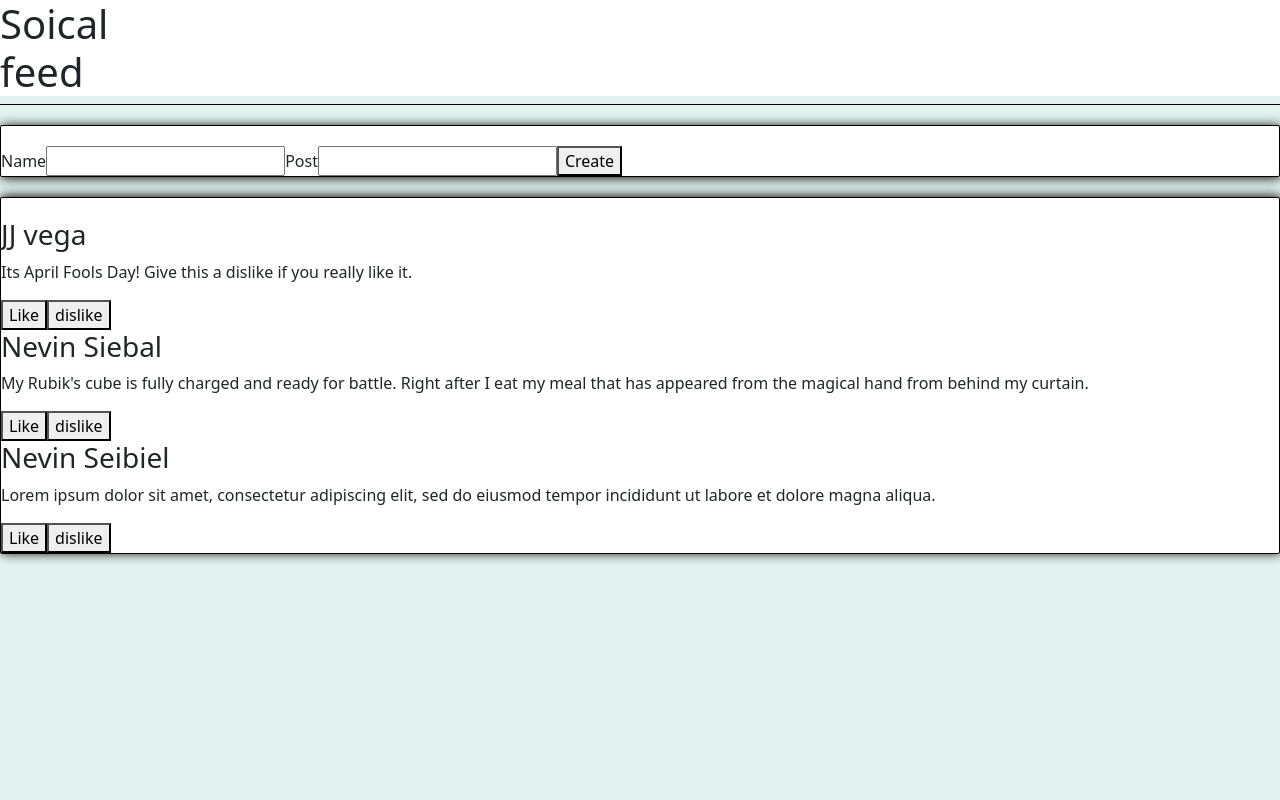
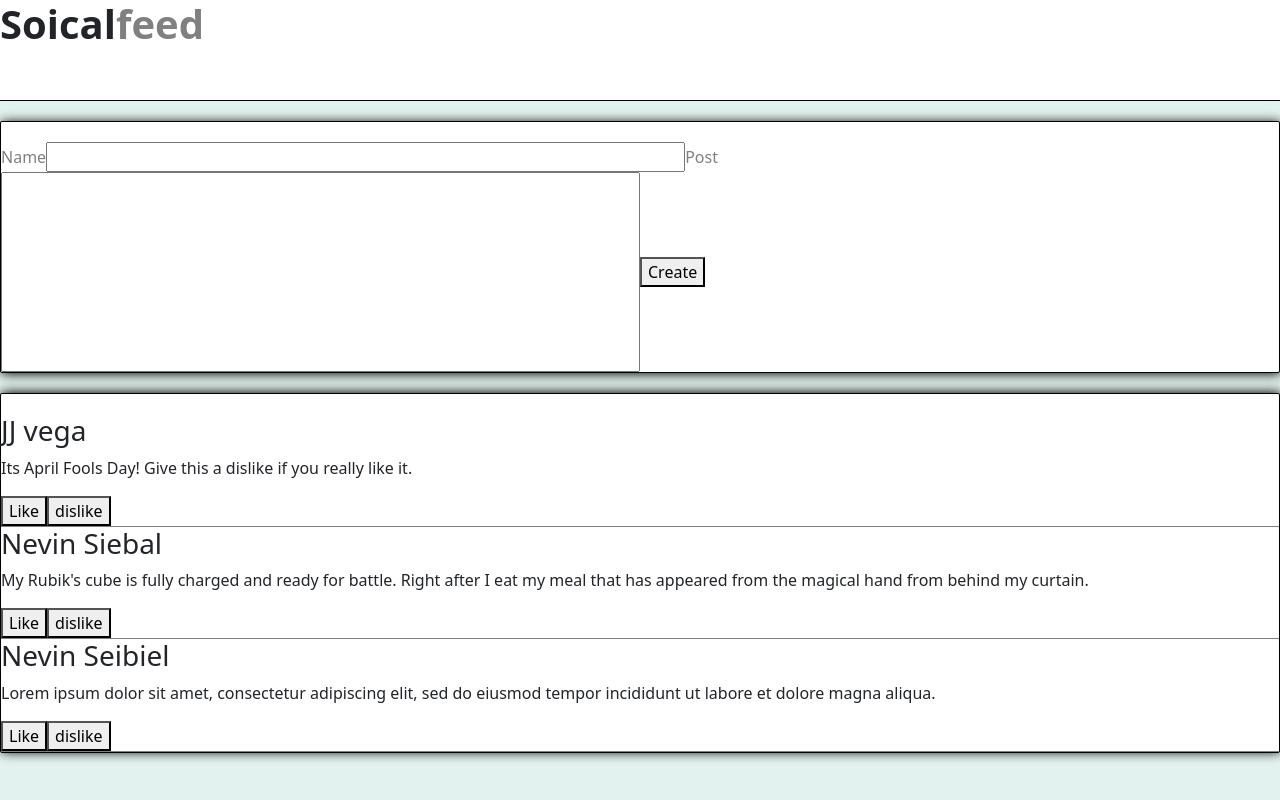
Before and after one commit to Shyned/SocialFeed, a React (Create React App) app: page / in a window 1280 px wide. Built offline with nearby package versions, Linux system fonts and the light colour scheme.

Commit message:
Changed feed color + added underlines to each wall post + increased input field size

```diff
--- a/src/App.css
+++ b/src/App.css
@@ -4,8 +4,11 @@
 }
 .header{
     background-color: white;
+    height: 100px;
 }
-
+h1{
+    justify-self: auto;
+}
 .new-post{
     display: flex;
     flex-direction: column;
--- a/src/App.js
+++ b/src/App.js
@@ -21,8 +21,8 @@ function App() {
   return (
    <div>
     <div className='header'>
-      <h1 >
-        Soical<div className='mute-color'>feed</div>
+      <h1 style={{ display:"flex", fontWeight:"bolder" }}>
+        Soical<div style={{ color:"grey"}}>feed</div>
       </h1>
     </div>
      {/* container around wall and post area */}
--- a/src/Components/AddPost/AddPost.jsx
+++ b/src/Components/AddPost/AddPost.jsx
@@ -18,12 +18,12 @@ const AddPost = (props) => {
 
     return (
 // calls function to stop page reload when create is clicked
-        <form onSubmit={handleSubmit}>
-            <label>Name </label>
+        <form onSubmit={handleSubmit} >
+            <label style={{ color:"grey" }}>Name </label>
              {/*event target value allows user to input new value */}
-            <input type="text" value={name} onChange={(event) => setName(event.target.value)}  />
-            <label>Post </label>
-            <input type="text"  value={entry} onChange={(event) => setEntry(event.target.value)}/>
+            <input type="text" style={{ width:"50%" }} value={name} onChange={(event) => setName(event.target.value)}  />
+            <label style={{ color:"grey" }}>Post </label>
+            <input type="text"  style={{ width:"50%", height:"200px"}} value={entry} onChange={(event) => setEntry(event.target.value)}/>
             <button type='submit'> Create </button>
         </form>
 
--- a/src/Components/DisplayWall/DisplayWall.jsx
+++ b/src/Components/DisplayWall/DisplayWall.jsx
@@ -9,7 +9,7 @@ const DisplayWall= (props) => {
       {/* use dot notaion to access the post object and attributes */}
         {props.posts.map((el,index)=>{
             return(
-                <div key={index+1}>
+                <div key={index+1} style={{ borderBottom:"1px grey solid"}}>
                     <h3>{el.name}</h3>
                     <p>{el.entry}</p>
                     {/* place holder for like and dislike icons */}
```
